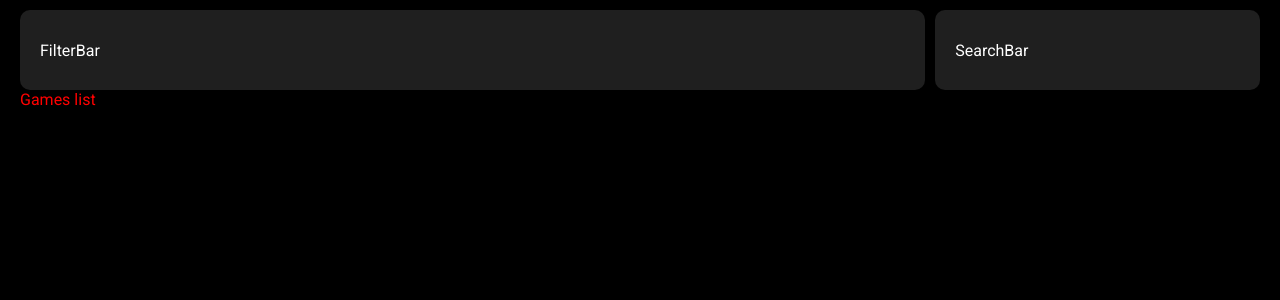
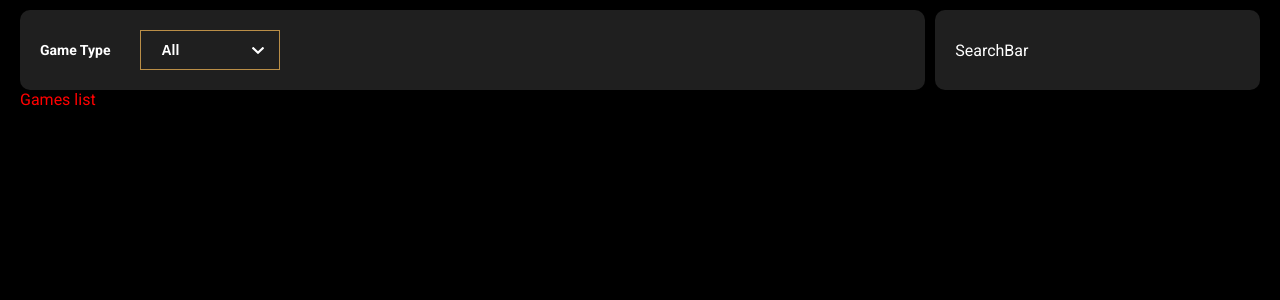
Before and after one commit to shpakovad/games, a React app: page / in a window 1280 px wide. Shown: the top 300 px of the page. Built offline with nearby package versions, Linux system fonts and the light colour scheme.

Commit message:
Added filter bar UI

```diff
--- a/src/app/styles/_mixins.scss
+++ b/src/app/styles/_mixins.scss
@@ -8,3 +8,11 @@
   height: 5rem;
   border-radius: 0.625rem;
 }
+
+@mixin text($weight: $font-weight-bold, $size: $font-size-base) {
+  font-weight: $weight;
+  font-size: $size;
+  line-height: 100%;
+  letter-spacing: 0;
+  vertical-align: middle;
+}
--- a/src/app/styles/_variables.scss
+++ b/src/app/styles/_variables.scss
@@ -1,5 +1,13 @@
 $bg-main: #000;
 $bg-header: #1f1f1f;
+
+$font-weight-bold: 700;
+$font-weight-semi-bold: 600;
+
 $font-family: "Roboto", sans-serif;
+
 $font-size-base: 16px;
+$font-size-medium: 14px;
+
 $text-color-light: #fff;
+$color-orange: #ba8e47;
--- a/src/components/Header/components/FilterBar/FilterBar.tsx
+++ b/src/components/Header/components/FilterBar/FilterBar.tsx
@@ -1,7 +1,22 @@
+import chevronDown from "@/assets/icons/chevron_down.svg";
+
 import "./styles.scss";
 
 const FilterBar = () => {
-  return <div className="filter-bar">FilterBar</div>;
+  return (
+    <div className="filter-bar">
+      <label>Game Type</label>
+      <div className="filter-bar__select-wrapper">
+        <select value="" onChange={() => {}}>
+          <option value="option1">All</option>
+          <option value="option1">Variant 1</option>
+          <option value="option2">Variant 2</option>
+          <option value="option3">Variant 3</option>
+        </select>
+        <img src={chevronDown} alt="" />
+      </div>
+    </div>
+  );
 };
 
 export default FilterBar;
--- a/src/components/Header/components/FilterBar/styles.scss
+++ b/src/components/Header/components/FilterBar/styles.scss
@@ -4,4 +4,37 @@
 .filter-bar {
   @include header-block;
   width: 73%;
+
+  label {
+    @include text($font-weight-bold, $font-size-medium);
+    margin-right: 1.875rem;
+  }
+
+  &__select-wrapper {
+    position: relative;
+    display: inline-flex;
+    align-items: center;
+
+    img {
+      position: absolute;
+      right: 1rem;
+      pointer-events: none;
+    }
+
+    select {
+      @include text($font-weight-semi-bold, $font-size-medium);
+      color: $text-color-light;
+      background: transparent;
+      height: 40px;
+      width: 140px;
+      border: 1px solid $color-orange;
+      padding: 0.75rem 1.25rem;
+      appearance: none;
+
+      &:focus-visible {
+        outline-offset: 1px;
+        outline: $color-orange;
+      }
+    }
+  }
 }
--- /dev/null
+++ b/src/types/assets.d.ts
@@ -0,0 +1,4 @@
+declare module "*.svg" {
+  const content: string;
+  export default content;
+}
```
Also changed, not shown: src/assets/icons/chevron_down.svg (added).
